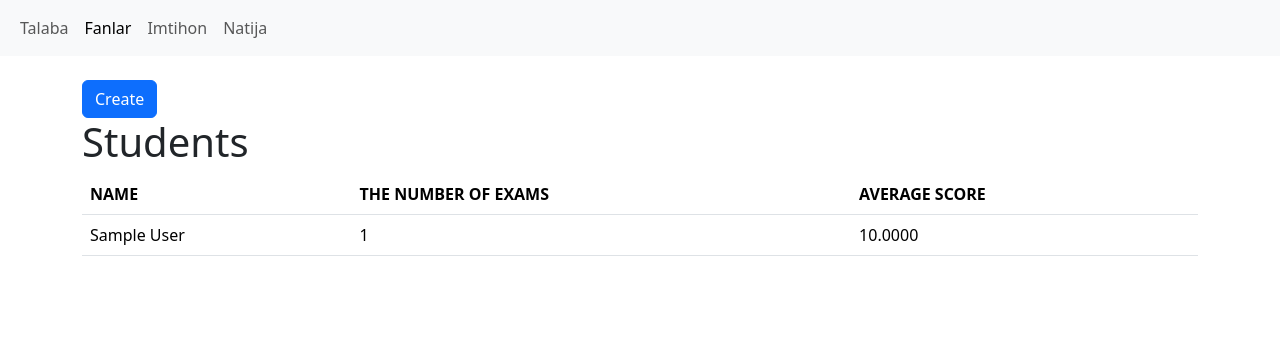
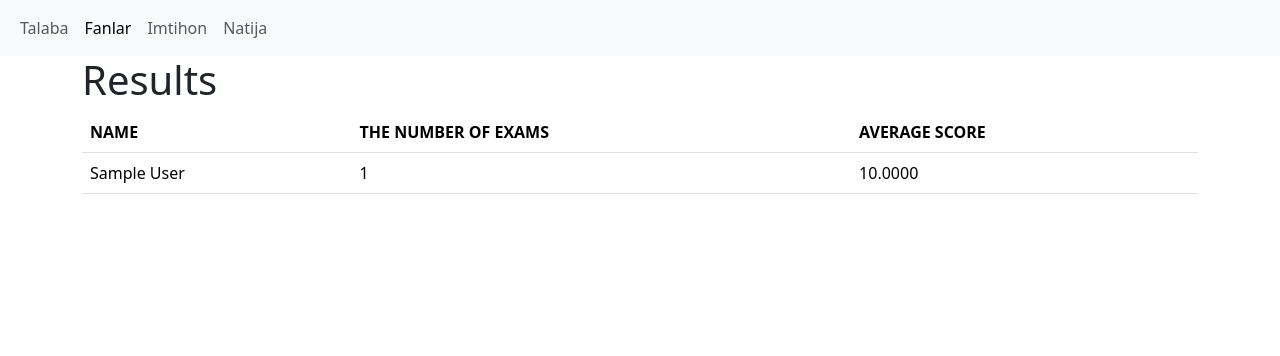
Before and after one commit to yelmuratov/gradingsystem, a PHP site: page /results in a window 1280 px wide. Shown: the top 356 px of the page. Run offline with PHP 8.4, Linux system fonts and the light colour scheme; tables that the repository leaves empty or names only in its code hold one stand-in row (values such as "Sample post").

Commit message:
Removed exess objects

```diff
--- a/App/Views/results/index.php
+++ b/App/Views/results/index.php
@@ -47,14 +47,7 @@
         </div>
     </nav>
     <div class="container">
-    <a class="btn btn-primary mt-4" href="/student_create">Create</a>
-    <h1>Students</h1>
-    <?php
-        if(isset($_SESSION['student_create'])){
-            echo "<div class='alert alert-success'>".$_SESSION['student_create']."</div>";
-            unset($_SESSION['student_create']);
-        }
-    ?>
+    <h1>Results</h1>
     <table class="table">
       <thead>
         <tr>
```
